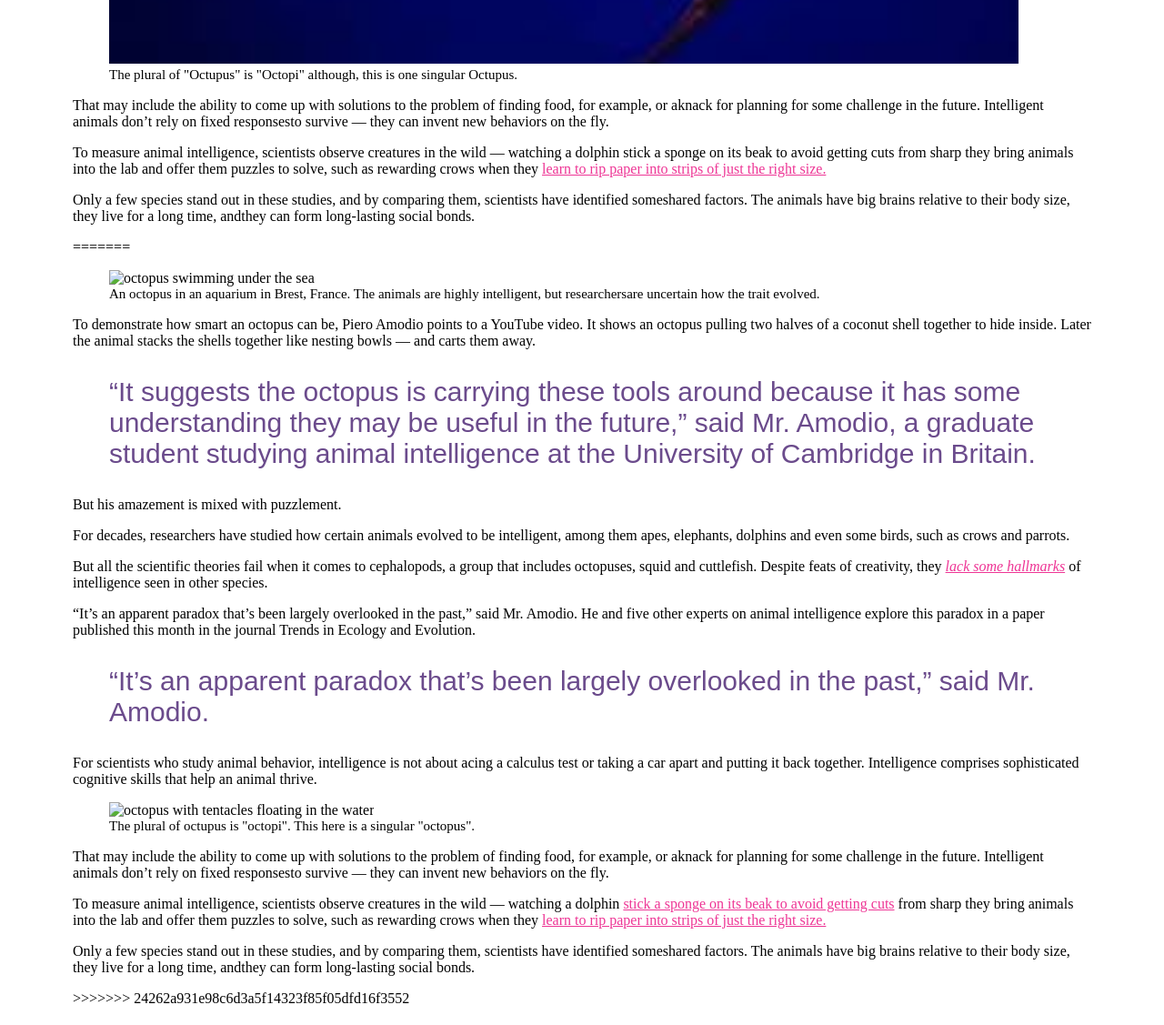
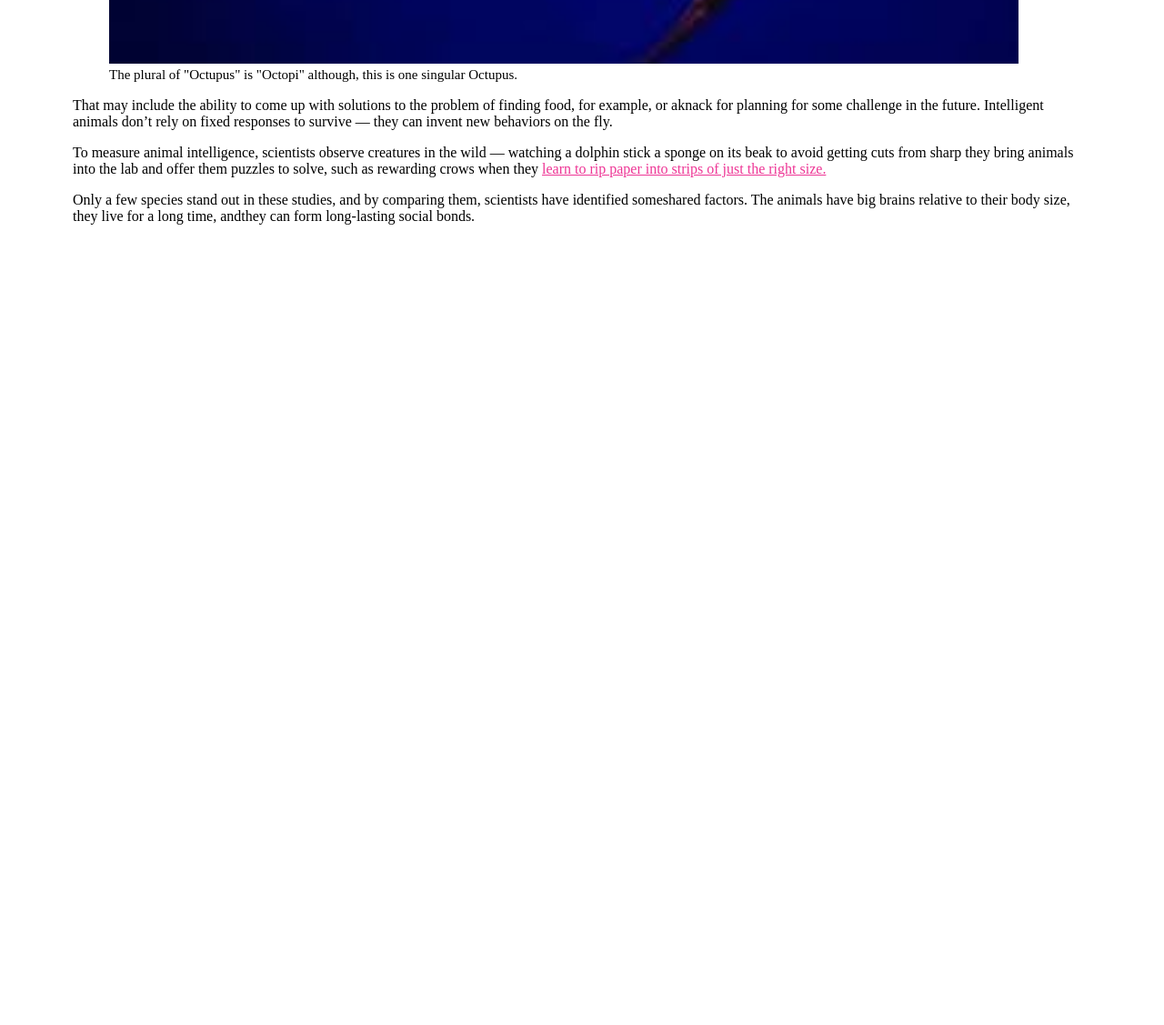
Before and after one commit to JanePete/GD2, a plain HTML site: page Sites/GD2/Project 1/index.html in a window 1280 px wide. Shown: the part 1252-2379 px from the top of the page at 91% size. After the commit the page ends 1519 px from the top, so only its background shows below. Drawn offline with Linux system fonts and the light colour scheme.

Commit message:
final checks

```diff
--- a/Sites/GD2/Project 1/index.html
+++ b/Sites/GD2/Project 1/index.html
@@ -46,13 +46,12 @@
 
     <p>But his amazement is mixed with puzzlement.</p>
 
-    <p>For decades, researchers have studied how certain animals evolved to be intelligent, among them apes,
+    <p>For decades, researchers have studied how certain animals evolved to be intelligent, amoung them apes,
         elephants,
         dolphins and even some birds, such as crows and parrots.</p>
 
     <p>But all the scientific theories fail when it comes to cephalopods, a group that includes octopuses, squid
-        and
-        cuttlefish. Despite feats of creativity, they
+        and cuttlefish. Despite feats of creativity, they
         <a href=<cite>lack some hallmarks</cite></a>
         of intelligence seen in other species.
 
@@ -82,7 +81,7 @@
 
         <p>That may include the ability to come up with solutions to the problem of finding food, for example, or
             aknack for planning for some challenge in the future. Intelligent animals don’t rely on fixed
-            responsesto
+            responses to
             survive — they can invent new behaviors on the fly.</p>
 
         <p>To measure animal intelligence, scientists observe creatures in the wild — watching a dolphin stick
@@ -97,65 +96,6 @@
             factors. The animals have big brains relative to their body size, they live for a long time, andthey
             can
             form long-lasting social bonds.</p>
-
 </body>
-=======
-<figure>
-    <img src="Images/merlin_147494628_a788760f-4209-40db-a0be-1305c3a661a6-superJumbo.jpg" alt="octopus swimming under the sea">
-    <figcaption>An octopus in an aquarium in Brest, France. The animals are highly intelligent, but researchersare
-        uncertain how the trait evolved.</figcaption>
-</figure>
-
-<p> To demonstrate how smart an octopus can be, Piero Amodio points to a YouTube video. It shows an octopus pulling two
-    halves of a coconut shell together to hide inside. Later the animal stacks the shells together like nesting bowls —
-    and carts them away.</p>
-
-<p>
-    <blockquote>“It suggests the octopus is carrying these tools around because it has some understanding they may be
-        useful in the future,” said Mr. Amodio, a graduate student studying animal intelligence at the University of
-        Cambridge in Britain.</blockquote>
-</p>
-
-<p>But his amazement is mixed with puzzlement.</p>
-
-<p>For decades, researchers have studied how certain animals evolved to be intelligent, among them apes, elephants,
-    dolphins and even some birds, such as crows and parrots.</p>
-
-<p>But all the scientific theories fail when it comes to cephalopods, a group that includes octopuses, squid and
-    cuttlefish. Despite feats of creativity, they <a href="https://doi.org/10.1016/j.tree.2018.10.010"><cite>lack some
-            hallmarks</cite></a> of intelligence seen in other species.
-
-    <p>“It’s an apparent paradox that’s been largely overlooked in the past,” said Mr. Amodio. He and five other
-        experts on animal intelligence explore this paradox in a paper published this month in the journal Trends in
-        Ecology and Evolution.</p>
-
-    <blockquote>
-        <aside>
-            “It’s an apparent paradox that’s been largely overlooked in the past,” said Mr. Amodio.
-    </blockquote>
-    </aside>
-
-    <p>For scientists who study animal behavior, intelligence is not about acing a calculus test or taking a car apart
-        and putting it back together. Intelligence comprises sophisticated cognitive skills that help an animal thrive.</p>
-    <figure>
-        <img scr="Images/Unknown.jpeg" alt="octopus with tentacles floating in the water">
-        <figcaption>The plural of octupus is "octopi". This here is a singular "octopus".</figcaption>
-    </figure>
-
-    <p>That may include the ability to come up with solutions to the problem of finding food, for example, or aknack
-        for planning for some challenge in the future. Intelligent animals don’t rely on fixed responsesto survive —
-        they can invent new behaviors on the fly.</p>
-
-    <p>To measure animal intelligence, scientists observe creatures in the wild — watching a dolphin <a href=<cite>stick
-            a sponge on its beak to avoid getting cuts</cite></a> from sharp they bring animals into the lab and offer
-        them puzzles to solve, such as rewarding crows when they <a href=<cite>learn to rip paper into strips of just
-            the right size.</cite></a></p>
-
-    <p>Only a few species stand out in these studies, and by comparing them, scientists have identified someshared
-        factors. The animals have big brains relative to their body size, they live for a long time, andthey can form
-        long-lasting social bonds.</p>
-
-    </body>
-    >>>>>>> 24262a931e98c6d3a5f14323f85f05dfd16f3552
 
 </html>
```
